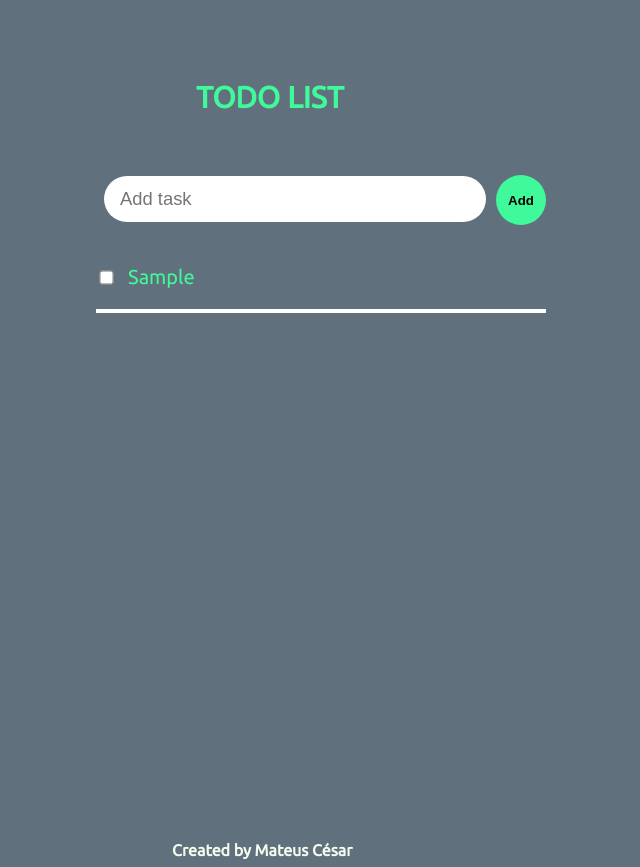
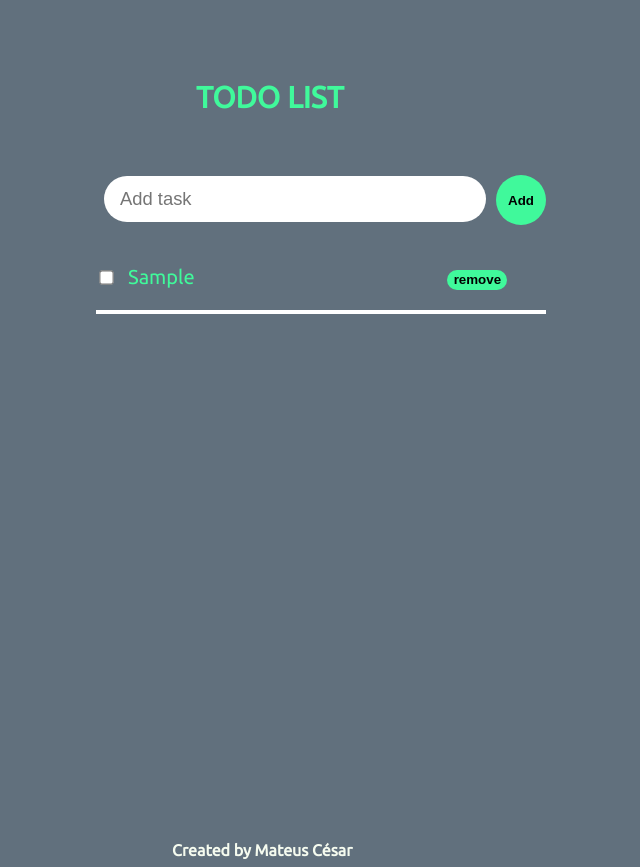
Before and after one commit to mateuscdiniz/react-typescript-todoapp, a React (Create React App) app: page / in a window 1280 px wide. Both pictures are taken after typing "Sample" into the empty fields and a click on the button "Add". Shown: the whole page, without its empty margins (339-979 px from the left). Built offline with nearby package versions, Linux system fonts and the light colour scheme.

Commit message:
adding remove button

```diff
--- a/src/tasks/components/Task/Task.styled.ts
+++ b/src/tasks/components/Task/Task.styled.ts
@@ -17,12 +17,35 @@ const TaskStyled = styled.li({
   paddingBottom: '20px',
   borderBottom: '4px solid #fff',
   marginBottom: '1.5rem',
+  cursor: 'pointer',
+})
+
+const RemoveButtonStyled = styled.button({
+  justifyContent: 'center',
+  fontWeight: 'bold',
+  outline: 'none',
+  border: 'none',
+  height: '20px',
+  borderRadius: '25px',
+  width: '60px',
+  backgroundColor: '#40F99B',
+  color: 'black',
+  cursor: 'pointer',
+  transition: '.10s',
+  marginLeft: '31vh',
 })
 
 const TextStyled = styled.span<TaskStyledProps>(({ isDone }) => {
   return {
     textDecoration: isDone ? 'line-through' : 'none',
+    cursor: 'pointer',
   }
 })
 
-export { LabelStyled, TaskInputStyled, TaskStyled, TextStyled }
+export {
+  LabelStyled,
+  TaskInputStyled,
+  TaskStyled,
+  TextStyled,
+  RemoveButtonStyled,
+}
--- a/src/tasks/components/Task/Task.tsx
+++ b/src/tasks/components/Task/Task.tsx
@@ -1,4 +1,4 @@
-import React from 'react'
+import React, { useContext } from 'react'
 
 import './Task.styled.ts'
 import TaskProps from './TaskProps.model'
@@ -7,11 +7,19 @@ import {
   TaskInputStyled,
   TaskStyled,
   TextStyled,
+  RemoveButtonStyled,
 } from './Task.styled'
+import { SetTasksContext, TaskContext } from '../../../contexts/taskContext'
 
 const Task: React.FC<TaskProps> = ({ task, toggleComplete }) => {
+  const tasks = useContext(TaskContext)
+  const setTasks = useContext(SetTasksContext)
+
   const handleChange = () => {
     toggleComplete(task)
+  }
+  function handleDelete(id: string) {
+    setTasks(tasks.filter((task) => task.id !== id))
   }
 
   return (
@@ -22,7 +30,11 @@ const Task: React.FC<TaskProps> = ({ task, toggleComplete }) => {
           onChange={handleChange}
           checked={task.isDone}
         />
-        <TextStyled isDone={task.isDone}>{task.description}</TextStyled>
+        <TextStyled isDone={task.isDone}>{task.description} </TextStyled>
+        <RemoveButtonStyled type="button" onClick={() => handleDelete(task.id)}>
+          {' '}
+          remove{' '}
+        </RemoveButtonStyled>
       </LabelStyled>
     </TaskStyled>
   )
--- a/src/tasks/components/Tasks/Tasks.styled.ts
+++ b/src/tasks/components/Tasks/Tasks.styled.ts
@@ -1,7 +1,8 @@
 import styled from 'styled-components'
 
 const TasksStyled = styled.ul({
-  flexDirection: 'column-reverse',
+  cursor: 'pointer',
+
   color: '#40F99B',
 })
 
```
